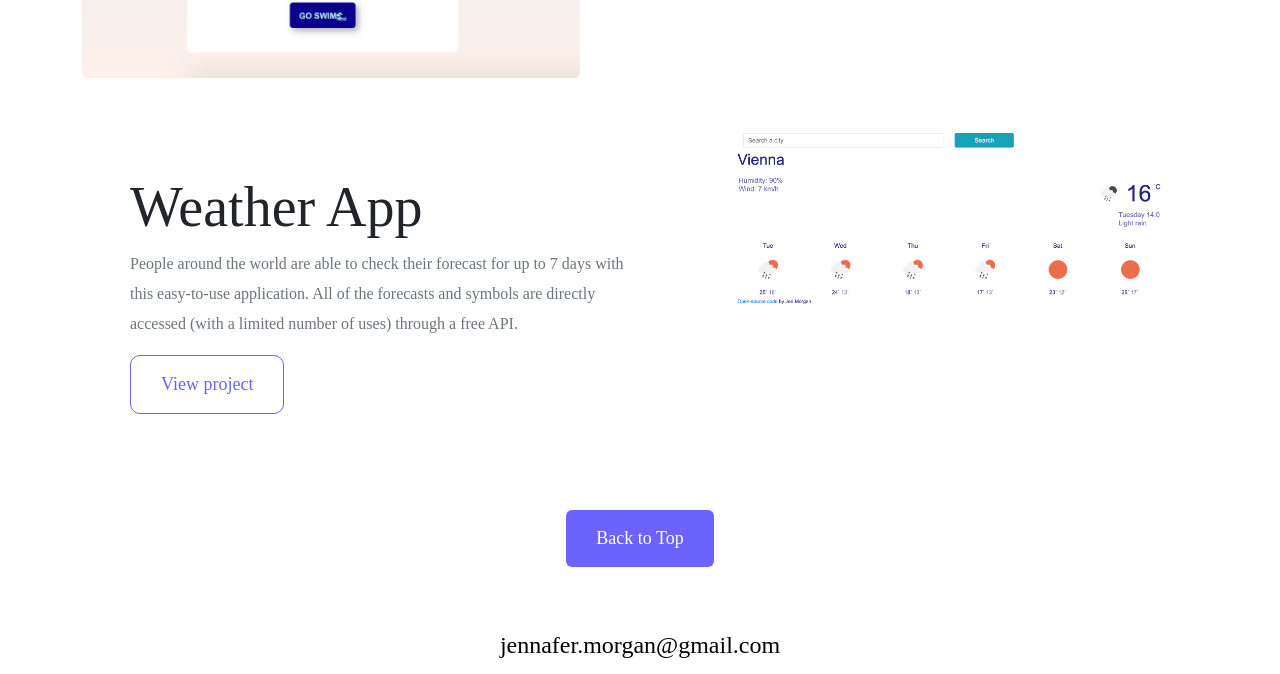
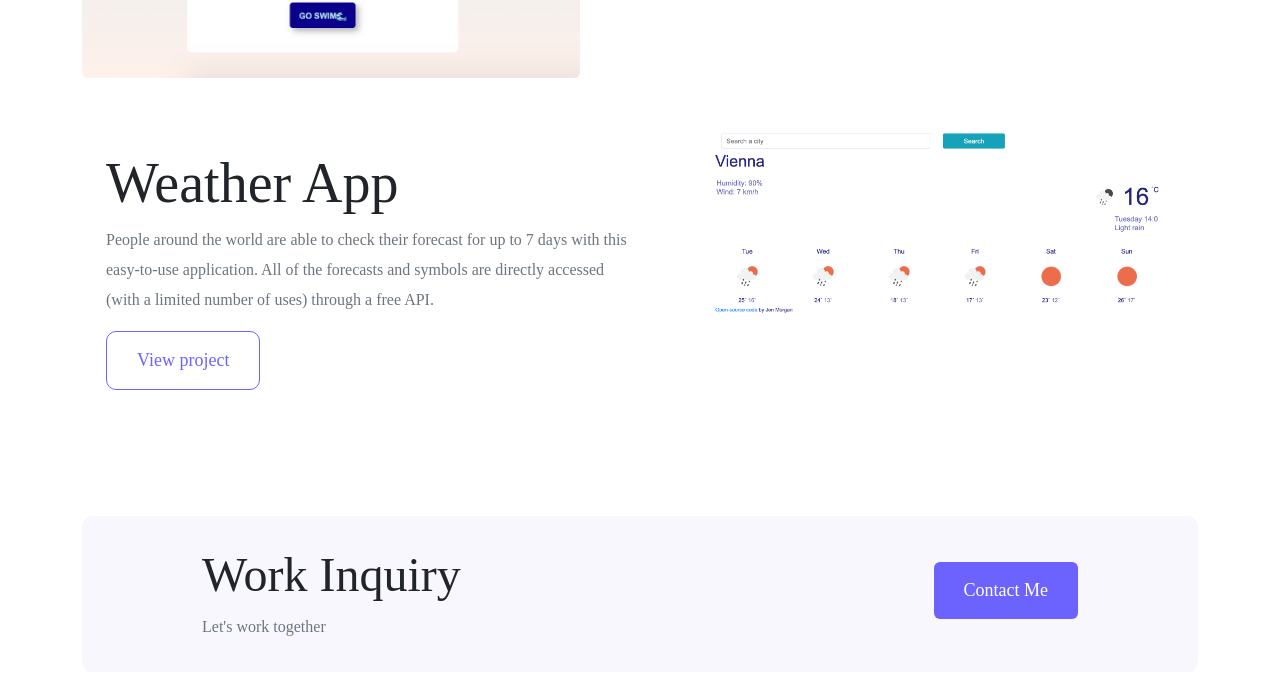
Before and after one commit to jenhmo/project-portfolio, a plain HTML site: page index.html in a window 1280 px wide. Shown: the part 1435-2109 px from the top of the page. Drawn offline with nearby package versions, Linux system fonts and the light colour scheme.

Commit message:
finish footer

```diff
--- a/index.html
+++ b/index.html
@@ -58,8 +58,8 @@
             <a href="work.html" class="btn btn-branding-outline">View project</a></div>
     </div>
 </div>
-<div class="row mb-5">
-    <div class="col m-5">
+<div class="row mb-4">
+    <div class="col m-4">
         <div class="project-description">
         <h2>Weather App</h2>
         <p class="text-muted">People around the world are able to check their forecast for up to 7 days with this easy-to-use application. All of the forecasts and symbols are directly accessed (with a limited number of uses) through a free API.</p>
@@ -70,18 +70,26 @@
     </div>
 </div>
 </div>
-<div class="text-center m-5">
-<a href="index.html#top" class="btn btn-branding">Back to Top</a>
-</div>
 <div class="container">
     <footer>
+        <div class="contact-box d-flex justify-content-between mb-5 d-none d-md-flex">
+            <div>
+            <h4>
+                Work Inquiry
+            </h4>
+            <p class="text-muted"> Let's work together</p>
+        </div>
+        <div>
+            <a href="contact.html" class="btn btn-branding mt-3">Contact Me</a>
+        </div>
+        </div>
         <div class="text-center">
         <a href="mailto:jennafer.morgan@gmail.com" class="email-link">jennafer.morgan@gmail.com</a>
         <div class="social-links mt-4">
-            <a href="https://www.linkedin.com/in/jennafermorgan">
+            <a href="https://www.linkedin.com/in/jennafermorgan" target="_blank">
                 <i class="fa-brands fa-linkedin-in"></i>
             </a>
-            <a href="">
+            <a href="https://www.github.com/jenhmo" target="_blank">
                 <i class="fa-brands fa-github"></i>
             </a>
         </div>
--- a/styles/styles.css
+++ b/styles/styles.css
@@ -21,6 +21,18 @@
 footer {
     margin: 60px 0;
 }
+
+
+.contact-box{
+    background: var(--secondary-color);
+    padding: 30px 120px;
+    border-radius: 10px;
+}
+
+.contact-box p{
+    margin: 0;
+}
+
 footer .email-link{
 text-decoration: none;
 color: black;
@@ -41,7 +53,6 @@ color: var(--branding-color);
     font-size: 18px;
 }
 
-
 body{
     font-family: var(--default-font-family);
 }
@@ -56,6 +67,10 @@ h1 {
 h2{
     font-size: 56px;
     font-family: var(--default-font-family);
+}
+
+h4{
+    font-size: 48px;
 }
 
 p{
@@ -153,6 +168,10 @@ footer .email-link{
         font-size: 44px;
     }
 
+    h4{
+        font-size: 18px;
+    }
+
     .hero {
         padding: 80px 20px;
     }
@@ -166,4 +185,7 @@ footer .email-link{
         padding: 0;
         text-align: center;
     }
+    .contact-box{
+        padding: 30px;
+    }
 }
```
